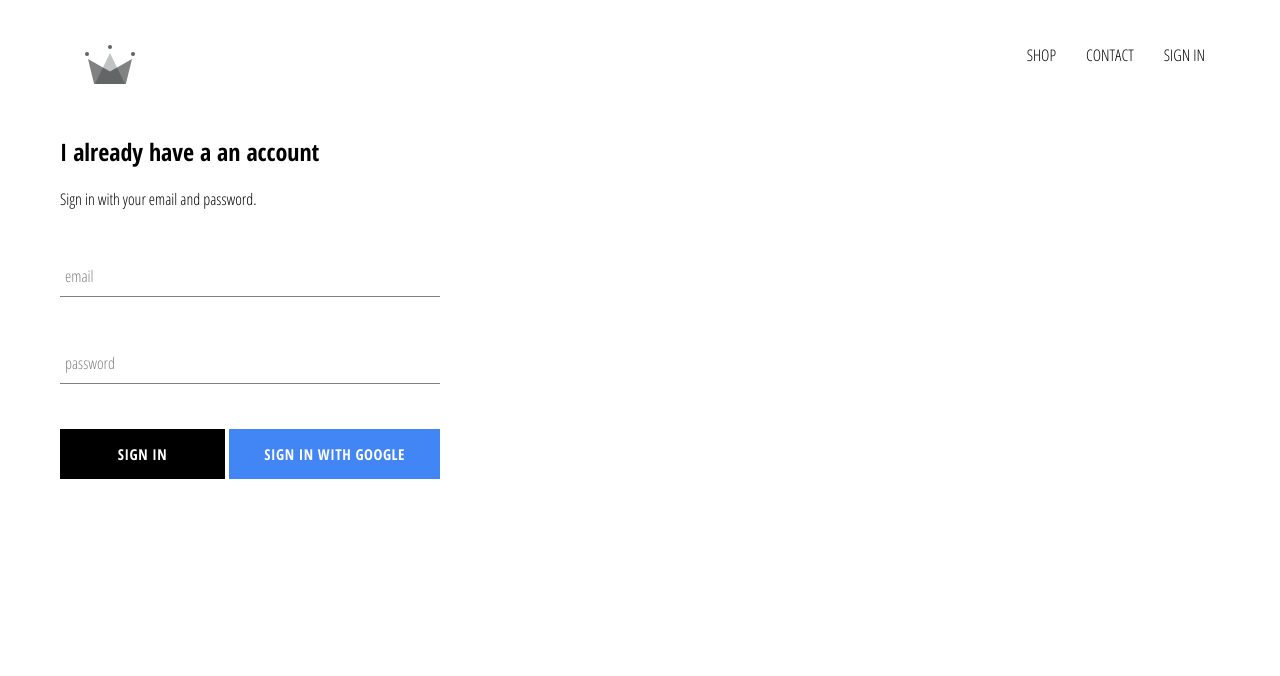
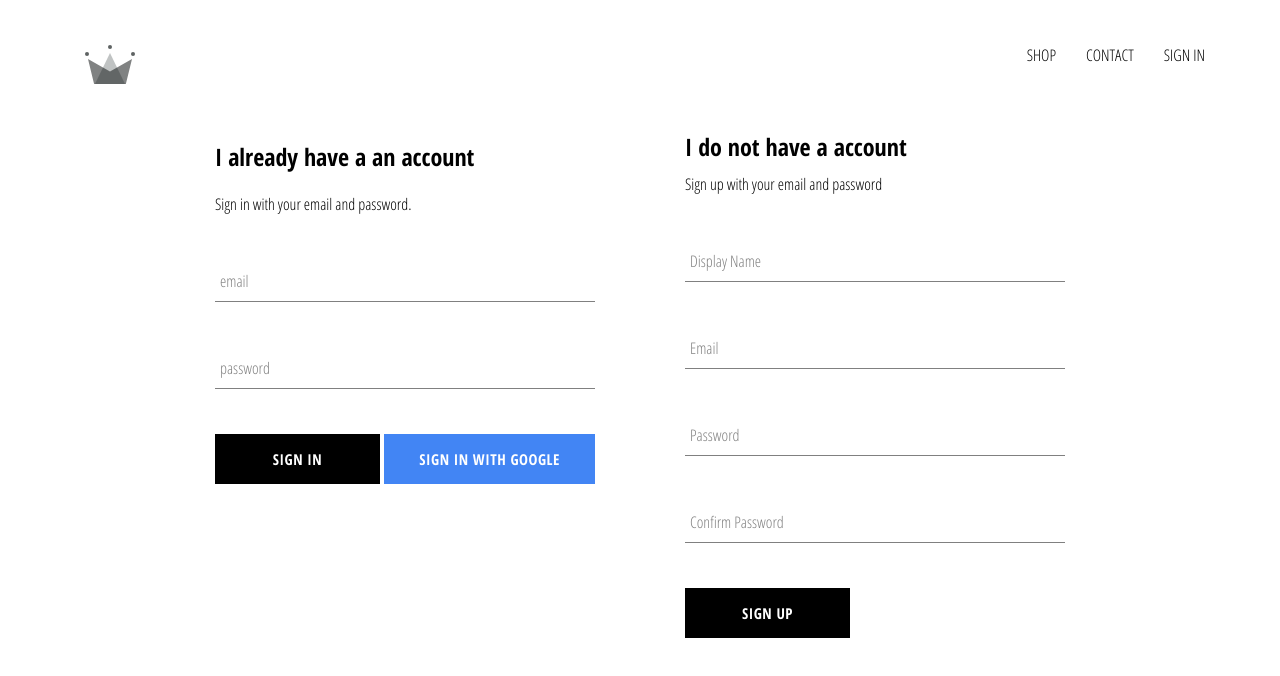
Before and after one commit to Inventor-ai/crw-clothing, a React (Create React App) app: page /signin in a window 1280 px wide. Shown: the top 676 px of the page. Built offline with nearby package versions, Linux system fonts and the light colour scheme; no server answers.

Commit message:
Sign Up new user and authentication into our firestore database.

```diff
--- a/src/App.js
+++ b/src/App.js
@@ -4,7 +4,7 @@
 import { Switch, Route } from 'react-router-dom';
 import Header from './components/header/header.component';
 import SignInAndSignUpPage from './pages/sign-in-and-sign-up/sign-in-and-sign-up.component';
-import { auth } from './firebase/firebase.utils';
+import { auth, createUserProfileDocument } from './firebase/firebase.utils';
 
 import './App.css';
 
@@ -20,9 +20,30 @@
 
   componentDidMount() {
     // Auth is a Open messaging system that return user state
-    this.unsubscribeFromAuth = auth.onAuthStateChanged( user => {
-      this.setState ({ currentUser: user });
-      console.log ( user );
+    this.unsubscribeFromAuth = auth.onAuthStateChanged(async userAuth => {
+      if (userAuth) {
+         const userRef =  await createUserProfileDocument (userAuth);
+
+         userRef.onSnapshot ( snapShot => {
+           this.setState (
+             {
+               currentUser: {
+                 id: userRef.id,
+                 ...snapShot.data()
+               }
+             },
+             // Muestra datos del usuario logeado (Signed-In)
+            //  () => { console.log ("this.setState I:", this.state) }
+           );
+           console.log ("onSnapShot I:", this.state );
+         });
+      }
+      else {
+        this.setState ( { currentUser: userAuth }
+          // Muestra que el usuario salió (Signed-Out)
+          //, () => console.log ("this.setState O:", this.state)
+        );
+      }
     });
   }
 
@@ -36,13 +57,12 @@
         <Header currentUser={ this.state.currentUser } />
         <Switch>
           <Route exact path='/' component={Homepage} />
-          <Route path='/shop/' component={ShopPage} />
+          <Route path='/shop/'  component={ShopPage} />
           <Route path='/signin' component={SignInAndSignUpPage} />
         </Switch>
       </div>
     );
   }
 }
-  // Líneas de prueba de navegación depués del componente </Switch>
-  // para probar URLs dinámicos y cómo reusar el componente destino
+
 export default App;
--- a/src/components/form-input/form-input.component.jsx
+++ b/src/components/form-input/form-input.component.jsx
@@ -2,8 +2,8 @@
 import './form-input.styles.scss';
 
 const FormInput = ({ handleChange, label, ...otherProps }) => {
-  console.log ("FormInput (handleChange)", handleChange);
-  console.log ("FormInput (label)", label);
+  // console.log ("FormInput (handleChange)", handleChange);
+  // console.log ("FormInput (label)", label);
 
   return (
     <div className="group">
--- a/src/components/header/header.component.jsx
+++ b/src/components/header/header.component.jsx
@@ -5,7 +5,7 @@
 import { Link } from 'react-router-dom';
 import { auth } from '../../firebase/firebase.utils';
 
-const Header = ( { currentuser } ) => (
+const Header = ( { currentUser } ) => (
   <div className="header">
     <Link className='logo-container' to="/">
        <Logo className="logo"/>
@@ -17,11 +17,12 @@
       <Link className='option' to='contact'>
         CONTACT
       </Link>
-        {
-          currentuser ?
-            <div className="option" onClick={ () => auth.signOut()}>SIGN OUT</div>
-            :
-            <Link className='option' to='/signin'> SIGN IN </Link>
+        {currentUser ?
+           <div className="option" onClick={ () => auth.signOut() }>
+             SIGN OUT
+           </div>
+          :
+           <Link className="option" to='/signin'> SIGN IN </Link>
         }
     </div>
   </div>
--- a/src/components/sign-in/sign-in.component.jsx
+++ b/src/components/sign-in/sign-in.component.jsx
@@ -53,8 +53,9 @@
               required
            />
            <div className="buttons">
-             <CustomButton type="submit"> Sign In</CustomButton>
+             <CustomButton type="submit"> Sign In </CustomButton>
              <CustomButton
+                type="button"
                 onClick={ signInWithGoogle }
                 isGoogleSignIn
              >
--- a/src/components/sign-up/sign-up.component.jsx
+++ b/src/components/sign-up/sign-up.component.jsx
@@ -1,17 +1,95 @@
 import React from 'react';
+import FormInput from '../form-input/form-input.component';
+import CustomButton from '../custom-button/custom-button.component';
+import { auth, createUserProfileDocument } from '../../firebase/firebase.utils'
 import './sign-up.styles.scss';
 
 class SignUp extends React.Component {
 
-//   constructor(props)  {
-//     super(props);
-//   }
+  constructor(props)  {
+    super(props);
 
+    this.state = {
+      displayName: '',
+      email      : '',
+      password   : '',
+      confirmPassword: ''
+    }
+  }
+
+  handleSubmit = async event => {
+    event.preventDefault();
+    const { displayName, email, password, confirmPassword } = this.state;
+    if (password !== confirmPassword) {
+        alert ("Passwords don't match");
+        return;
+    }
+
+    try {
+      const { user } = await auth.createUserWithEmailAndPassword (email, password);
+      console.log("user:", user);
+      await createUserProfileDocument ( user, { displayName } );
+      this.setState ( {
+              displayName: '',
+              email      : '',
+              password   : '',
+              confirmPassword: ''
+      });
+
+    } catch (error) {
+      console.error ("Se produjo un error: ", error);
+    }
+  }
+
+  handleChange = event => {
+    const { name, value } = event.target;
+    this.setState( {[name]: value}
+      // , ()=> console.log( this.state )
+    );
+  }
 
   render () {
+    const { displayName, email, password, confirmPassword } = this.state;
      return (
        <div className="sign-up">
-         Sign up form
+         <h2 className="title">I do not have a account</h2>
+         <span>Sign up with your email and password</span>
+         <form onSubmit={ this.handleSubmit } className="sign-up-form">
+           <FormInput
+              label="Display Name"
+              type="text"
+              name="displayName"
+              value={displayName}
+              onChange={ this.handleChange }
+              required
+           />
+           <FormInput
+              label="Email"
+              type="email"
+              name="email"
+              value={email}
+              onChange={ this.handleChange }
+              required
+           />
+           <FormInput
+               label="Password"
+               type="password"
+               name="password"
+               value={password}
+               onChange={ this.handleChange }
+               required
+           />
+           <FormInput
+              label="Confirm Password"
+              type="password"
+              name="confirmPassword"
+              value={confirmPassword}
+              onChange={ this.handleChange }
+              required
+           />
+           <CustomButton type="submit"> SIGN UP </CustomButton>
+
+         </form>
        </div>
      );
   }
--- a/src/components/sign-up/sign-up.styles.scss
+++ b/src/components/sign-up/sign-up.styles.scss
@@ -0,0 +1,8 @@
+.sign-up {
+    display: flex;
+    flex-direction: column;
+    width: 380px;
+    .title {
+        margin: 10px 0;
+    }
+}
--- a/src/firebase/firebase.utils.js
+++ b/src/firebase/firebase.utils.js
@@ -1,19 +1,30 @@
 import firebase from 'firebase/app';
-import config from './firebase.config';
+import config from './firebase.config'; // Web app's Firebase configuration
 import 'firebase/firestore';
 import 'firebase/auth';
 
-// Your web app's Firebase configuration
-// const config = {
-//     apiKey: "",
-//     authDomain: "",
-//     databaseURL: "",
-//     projectId: "",
-//     storageBucket: "",
-//     messagingSenderId: "",
-//     appId: ""
-// };
-// This info has been moved to firebase.config.js file.
+export const createUserProfileDocument = async(userAuth, additionalData) => {
+    if (!userAuth) return;
+    const userRef = firestore.doc(`user/${userAuth.uid}`);
+    const snapShot = await userRef.get();
+
+    if (!snapShot.exists) {
+        const { displayName, email } = userAuth;
+        const createdAt = new Date();
+
+        try {
+            await userRef.set({
+              displayName,
+              email,
+              createdAt,
+              ...additionalData
+            })
+        } catch (error) {
+            console.error('Error al crear el usuario: ', error.message);
+        }
+    }
+    return userRef;
+}
 
 firebase.initializeApp(config);
 
@@ -21,7 +32,7 @@
 export const firestore = firebase.firestore();
 
 const provider = new firebase.auth.GoogleAuthProvider();
-provider.setCustomParameters({ promppt: 'select_acount' });
+provider.setCustomParameters({ prompt: 'select_account' });
 export const signInWithGoogle = () => auth.signInWithPopup(provider);
 
 export default firebase;
--- a/src/pages/sign-in-and-sign-up/sign-in-and-sign-up.component.jsx
+++ b/src/pages/sign-in-and-sign-up/sign-in-and-sign-up.component.jsx
@@ -1,11 +1,12 @@
 import React from 'react';
 import SignIn from '../../components/sign-in/sign-in.component';
-
+import SignUp from '../../components/sign-up/sign-up.component';
 import './sign-in-and-sign-up.styles.scss';
 
 const SignInAndSignUpPage = () => (
   <div className="sign-in-and-sign-up">
     <SignIn/>
+    <SignUp/>
   </div>
 )
 
--- a/src/pages/sign-in-and-sign-up/sign-in-and-sign-up.styles.scss
+++ b/src/pages/sign-in-and-sign-up/sign-in-and-sign-up.styles.scss
@@ -0,0 +1,6 @@
+.sign-in-and-sign-up {
+    width: 850px;
+    display: flex;
+    justify-content: space-between;
+    margin: 30px auto;
+}
```
